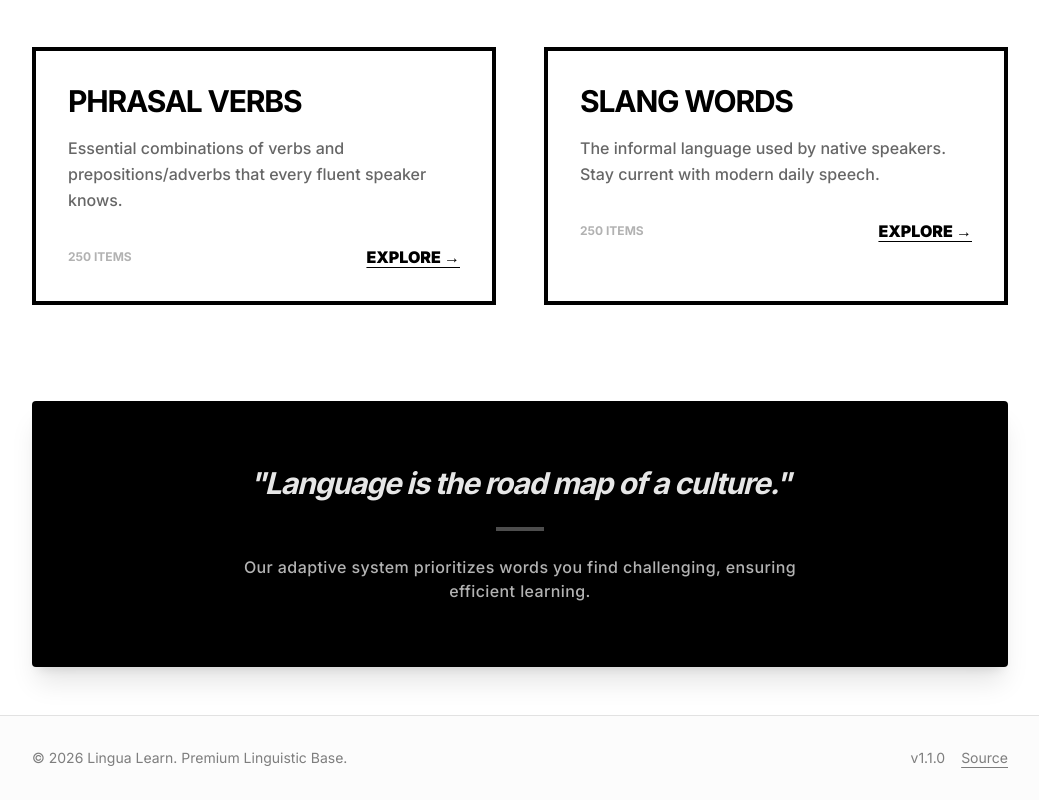
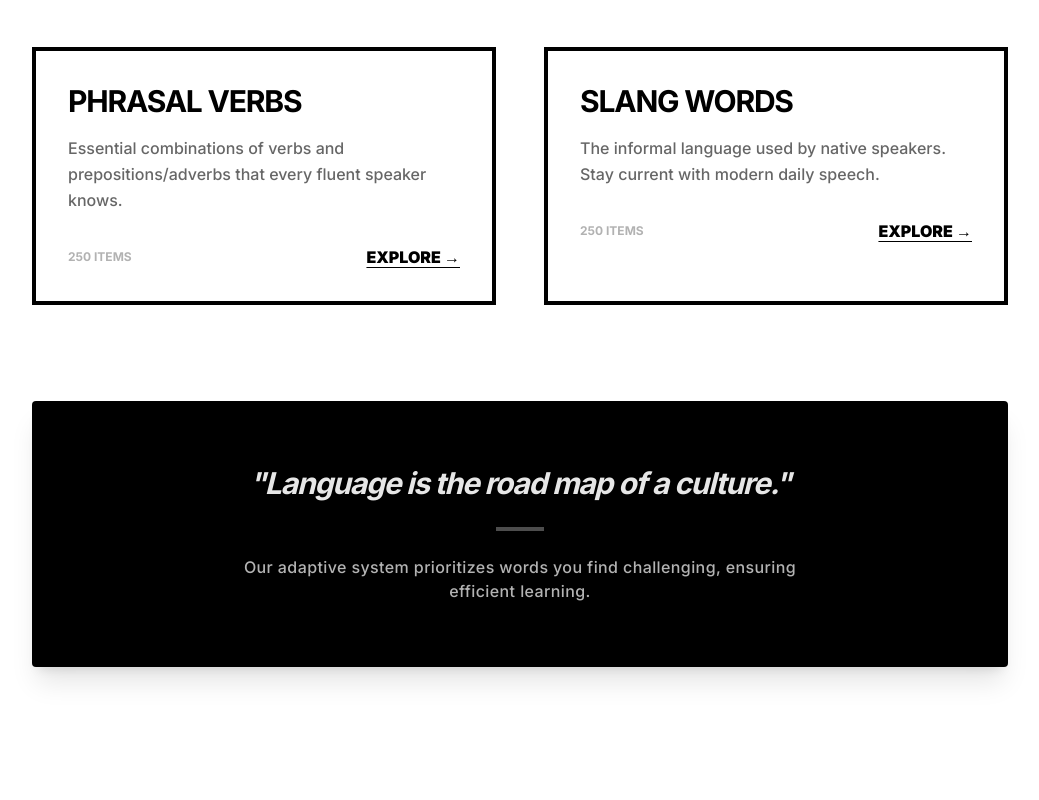
Before and after one commit to kbreabhayle/lingua-learn, a Next.js app: page / in a window 1280 px wide. Shown: the part 706-1506 px from the top of the page, without its empty margins (120-1159 px from the left). After the commit the page ends 1421 px from the top, so only its background shows below. Built offline with nearby package versions, Linux system fonts and the light colour scheme.

Commit message:
style: remove global footer

```diff
--- a/src/app/layout.tsx
+++ b/src/app/layout.tsx
@@ -19,7 +19,7 @@ export default function RootLayout({
 }>) {
   return (
     <html lang="en">
-      <body className={`${inter.variable} antialiased min-h-screen flex flex-col`}>
+      <body className={`${inter.variable} antialiased`}>
         <nav className="border-b border-border bg-background/80 backdrop-blur-md sticky top-0 z-50">
           <div className="max-w-5xl mx-auto px-4 sm:px-6 h-16 flex items-center justify-between">
             <a href="/" className="font-bold text-lg sm:text-xl tracking-tighter">LINGUA LEARN</a>
@@ -30,18 +30,9 @@ export default function RootLayout({
             </div>
           </div>
         </nav>
-        <main className="flex-grow max-w-5xl mx-auto px-4 sm:px-6 py-8 sm:py-12 w-full">
+        <main className="max-w-5xl mx-auto px-4 sm:px-6 py-8 sm:py-12 w-full">
           {children}
         </main>
-        <footer className="border-t border-border mt-auto py-8 bg-muted/30">
-          <div className="max-w-5xl mx-auto px-4 sm:px-6 flex flex-col sm:flex-row justify-between items-center gap-4 text-xs sm:text-sm text-foreground/50">
-            <p>&copy; {new Date().getFullYear()} Lingua Learn. Premium Linguistic Base.</p>
-            <div className="flex gap-4">
-              <span className="cursor-default">v1.1.0</span>
-              <a href="https://github.com/kbreabhayle/lingua-learn" className="hover:text-foreground underline underline-offset-4">Source</a>
-            </div>
-          </div>
-        </footer>
       </body>
     </html>
   );
```
